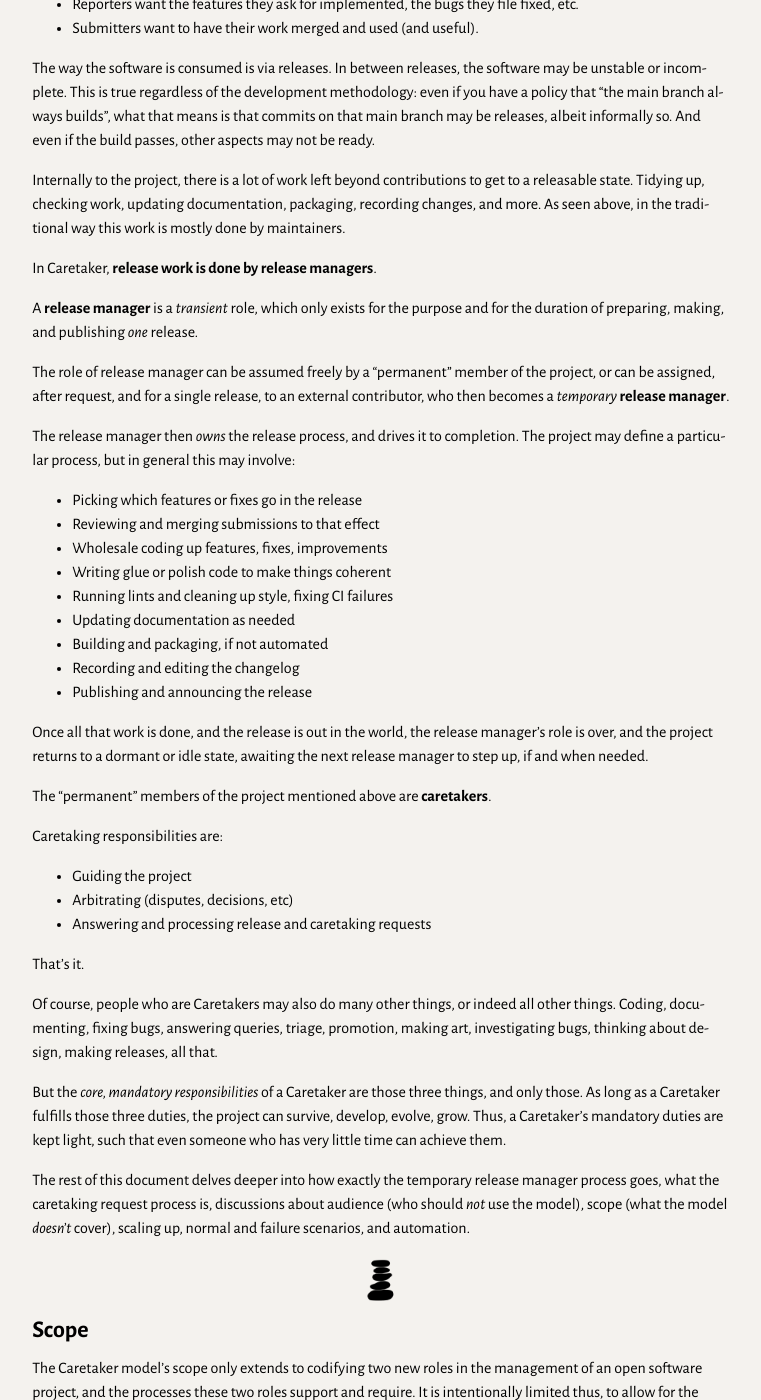
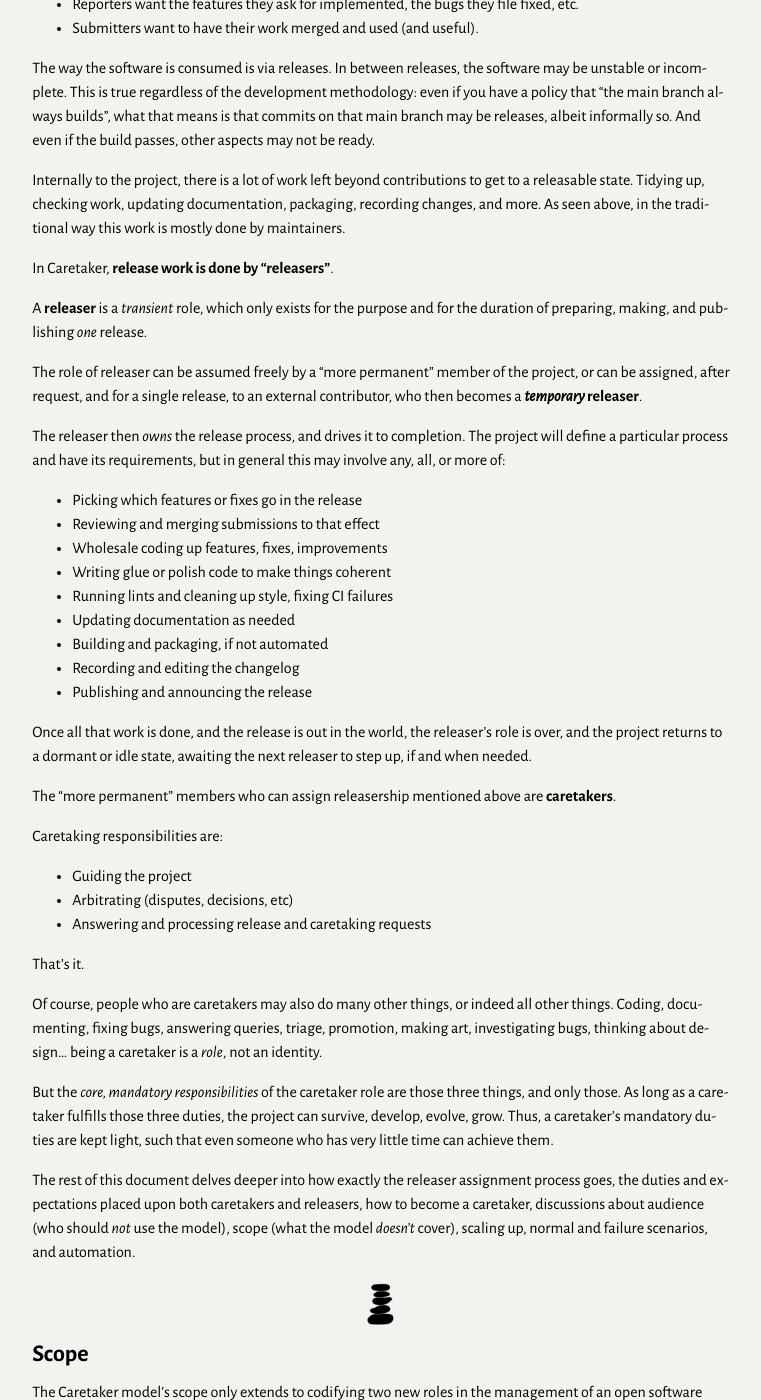
Before and after one commit to passcod/caretaker, a Jekyll site: the page built from index.markdown, in a window 1280 px wide and 1400 px high, scrolled down 2456 px. Shown: the whole window, without its empty margins (259-1020 px from the left). Built offline with Jekyll 4.4.1, drawn with Linux system fonts in a browser that asks for light colours; our own code applies the rules of GitHub Pages for plain Markdown files.

Commit message:
Finish renaming away from release *manager*

```diff
--- a/index.markdown
+++ b/index.markdown
@@ -109,17 +109,17 @@ Internally to the project, there is a lot of work left beyond contributions to g
 state. Tidying up, checking work, updating documentation, packaging, recording changes, and more.
 As seen above, in the traditional way this work is mostly done by maintainers.
 
-In Caretaker, **release work is done by release managers**.
+In Caretaker, **release work is done by “releasers”**.
 
-A **release manager** is a _transient_ role, which only exists for the purpose and for the duration
-of preparing, making, and publishing _one_ release.
+A **releaser** is a _transient_ role, which only exists for the purpose and for the duration of
+preparing, making, and publishing _one_ release.
 
-The role of release manager can be assumed freely by a “permanent” member of the project, or can be
+The role of releaser can be assumed freely by a “more permanent” member of the project, or can be
 assigned, after request, and for a single release, to an external contributor, who then becomes a
-_temporary_ **release manager**.
+**_temporary_ releaser**.
 
-The release manager then _owns_ the release process, and drives it to completion. The project may
-define a particular process, but in general this may involve:
+The releaser then _owns_ the release process, and drives it to completion. The project will define a
+particular process and have its requirements, but in general this may involve any, all, or more of:
 
 - Picking which features or fixes go in the release
 - Reviewing and merging submissions to that effect
@@ -131,11 +131,11 @@ define a particular process, but in general this may involve:
 - Recording and editing the changelog
 - Publishing and announcing the release
 
-Once all that work is done, and the release is out in the world, the release manager's role is over,
-and the project returns to a dormant or idle state, awaiting the next release manager to step up,
-if and when needed.
+Once all that work is done, and the release is out in the world, the releaser's role is over, and
+the project returns to a dormant or idle state, awaiting the next releaser to step up, if and when
+needed.
 
-The “permanent” members of the project mentioned above are **caretakers**.
+The “more permanent” members who can assign releasership mentioned above are **caretakers**.
 
 Caretaking responsibilities are:
 
@@ -145,18 +145,19 @@ Caretaking responsibilities are:
 
 That’s it.
 
-Of course, people who are Caretakers may also do many other things, or indeed all other things.
+Of course, people who are caretakers may also do many other things, or indeed all other things.
 Coding, documenting, fixing bugs, answering queries, triage, promotion, making art, investigating
-bugs, thinking about design, making releases, all that.
+bugs, thinking about design… being a caretaker is a _role_, not an identity.
 
-But the _core, mandatory responsibilities_ of a Caretaker are those three things, and only those.
-As long as a Caretaker fulfills those three duties, the project can survive, develop, evolve, grow.
-Thus, a Caretaker's mandatory duties are kept light, such that even someone who has very little time
-can achieve them.
+But the _core, mandatory responsibilities_ of the caretaker role are those three things, and only
+those. As long as a caretaker fulfills those three duties, the project can survive, develop, evolve,
+grow. Thus, a caretaker's mandatory duties are kept light, such that even someone who has very
+little time can achieve them.
 
-The rest of this document delves deeper into how exactly the temporary release manager process goes,
-what the caretaking request process is, discussions about audience (who should _not_ use the model),
-scope (what the model _doesn't_ cover), scaling up, normal and failure scenarios, and automation.
+The rest of this document delves deeper into how exactly the releaser assignment process goes, the
+duties and expectations placed upon both caretakers and releasers, how to become a caretaker,
+discussions about audience (who should _not_ use the model), scope (what the model _doesn't_ cover),
+scaling up, normal and failure scenarios, and automation.
 
 --------------------------------------------------
 
```
Also changed, not shown: other parts of index.markdown (+2 -0 lines).
